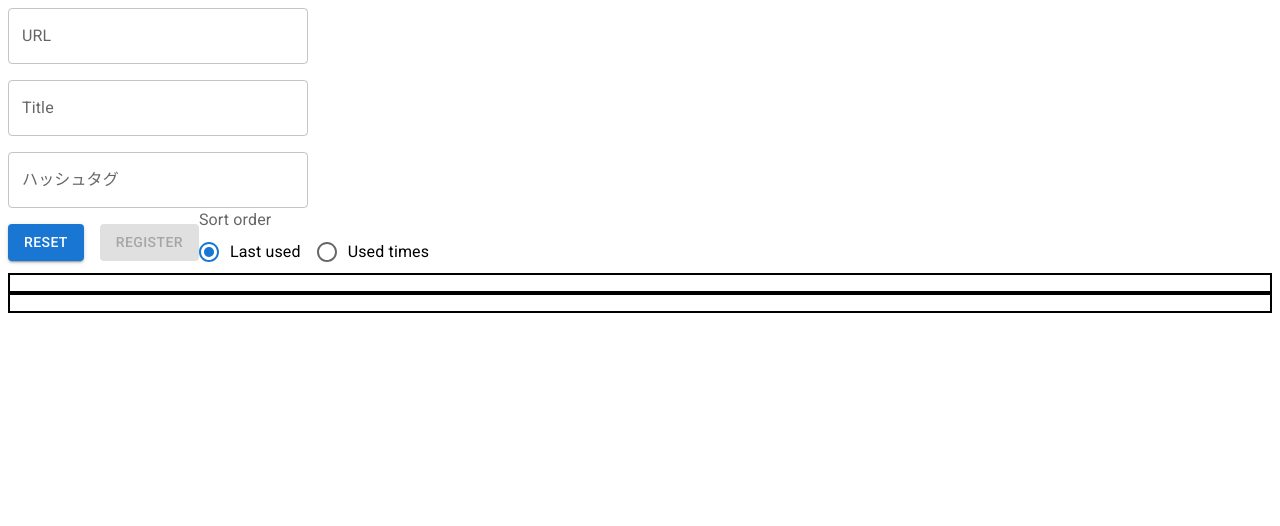
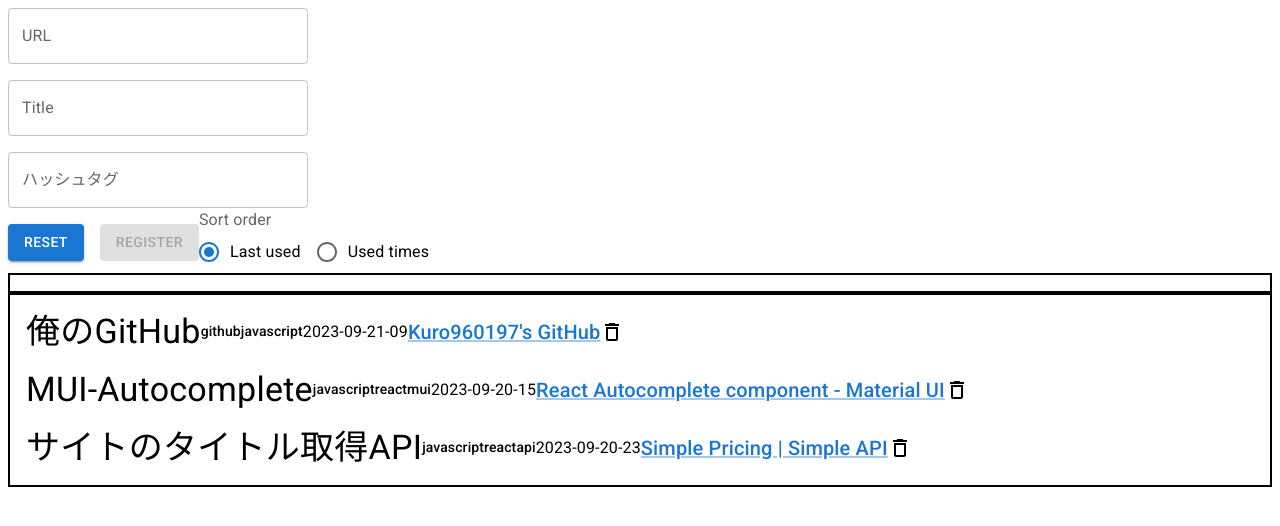
Before and after one commit to haru960197/YakusugiBookmark, a React (Create React App) app: page / in a window 1280 px wide. Shown: the top 526 px of the page. Built offline with nearby package versions, Linux system fonts and the light colour scheme.

Commit message:
[update] HashTagを複数登録、削除できるように修正

```diff
--- a/src/components/App.js
+++ b/src/components/App.js
@@ -4,43 +4,73 @@ import HashTagList from './HashTagList';
 import { useState } from 'react';
 
 function App() {
+  /*
   const [webSites, setWebSites] = useState(
     localStorage.getItem('webSites') ? JSON.parse(localStorage.getItem('webSites')) : []
+  );
+  */
+  const [webSites, setWebSites] = useState(
+    localStorage.getItem('webSite') && JSON.parse(localStorage.getItem('webSite')).length > 0
+      ? JSON.parse(localStorage.getItem('webSite'))
+      : [{
+        url: "https://github.com/haru960197/LatexFigureManager",
+        title: "俺のGitHub",
+        hashTagNames: ["github", "javascript"],
+        siteTitle: "Kuro960197's GitHub",
+        registerDate: "2023-09-21-09",
+        accessCount: 0
+      },
+      {
+        url: "https://mui.com/material-ui/react-autocomplete/",
+        title: "MUI-Autocomplete",
+        hashTagNames: ["javascript", "react", "mui"],
+        siteTitle: 'React Autocomplete component - Material UI',
+        registerDate: '2023-09-20-15',
+        accessCount: 0
+      },
+      {
+        url: "https://www.opengraph.io/pricing",
+        title: "サイトのタイトル取得API",
+        hashTagNames: ["javascript", "react", "api"],
+        siteTitle: 'Simple Pricing | Simple API',
+        registerDate: '2023-09-20-23',
+        accessCount: 0
+      }]
   );
   const [hashTags, setHashTags] = useState(
     localStorage.getItem('hashTags') ? JSON.parse(localStorage.getItem('hashTags')) : []
     /* [...{ name: '', count: 0, lastUsedDate: '' }] */
   );
 
-  function increaseHashTag(name) {
-    let newHashTags;
+  function increaseHashTags(names) {
+    let newHashTags = [...hashTags];
 
     const date = new Date();
     const lastUsedDate =
       `${date.getFullYear() * 1000000 + date.getMonth() * 10000
           + date.getDate() * 100 + date.getHours()}`;
 
+    names.forEach((name) => {
       if (hashTags.find((hashTag) => hashTag.name === name)) {
         // name is already registered.
-      newHashTags = hashTags.map((hashTag) =>
-        hashTag.name === name ?
-          { name: name, count: hashTag.count + 1, lastUsedDate: lastUsedDate} :
-          hashTag
+        newHashTags = newHashTags.map((hashTag) =>
+          hashTag.name === name
+            ? { name: name, count: hashTag.count + 1, lastUsedDate: lastUsedDate}
+            : hashTag
         );
       } else {
         // register new name hashtag.
-      newHashTags = [
-        { name: name, count: 1, lastUsedDate: lastUsedDate },
-        ...hashTags
-      ]
+        newHashTags.unshift({ name: name, count: 1, lastUsedDate: lastUsedDate });
       }
+    });
+
     setHashTags(newHashTags);
     localStorage.setItem('hashTags', JSON.stringify(newHashTags));
   }
 
-  function decreaseHashTag(name) {
+  function decreaseHashTags(names) {
     let newHashTags = hashTags.map((hashTag) => {
-      if (hashTag.name === name) {
+      if (names.includes(hashTag.name)) {
         return ({ name: hashTag.name, count: hashTag.count - 1 });
       } else {
         return hashTag;
@@ -53,7 +83,7 @@ function App() {
 
   function addWebSite(webSite) {
     // Process all the hashTags
-    webSite.hashTagNames.forEach((hashTag) => increaseHashTag(hashTag));
+    increaseHashTags(webSite.hashTagNames);
 
     const newWebSites = [webSite, ...webSites];
     setWebSites(newWebSites);
@@ -62,7 +92,7 @@ function App() {
 
   function deleteWebSite(webSite) {
     // Process all the hashTags
-    webSite.hashTagNames.forEach((hashTag) => decreaseHashTag(hashTag));
+    decreaseHashTags(webSite.hashTagNames);
 
     const newWebSites = webSites.filter((web) => web !== webSite);
     setWebSites(newWebSites);
@@ -76,7 +106,7 @@ function App() {
         hashTags={hashTags}
       />
       <HashTagList hashTags={hashTags} setHashTags={setHashTags}/>
-      <WebSiteList webSites={webSites} deleteWebSite={deleteWebSite}/>
+      <WebSiteList hashTagList={hashTags} webSites={webSites} deleteWebSite={deleteWebSite}/>
     </div>
   );
 }
```
Lines whose indentation alone changed are shown as unchanged.
